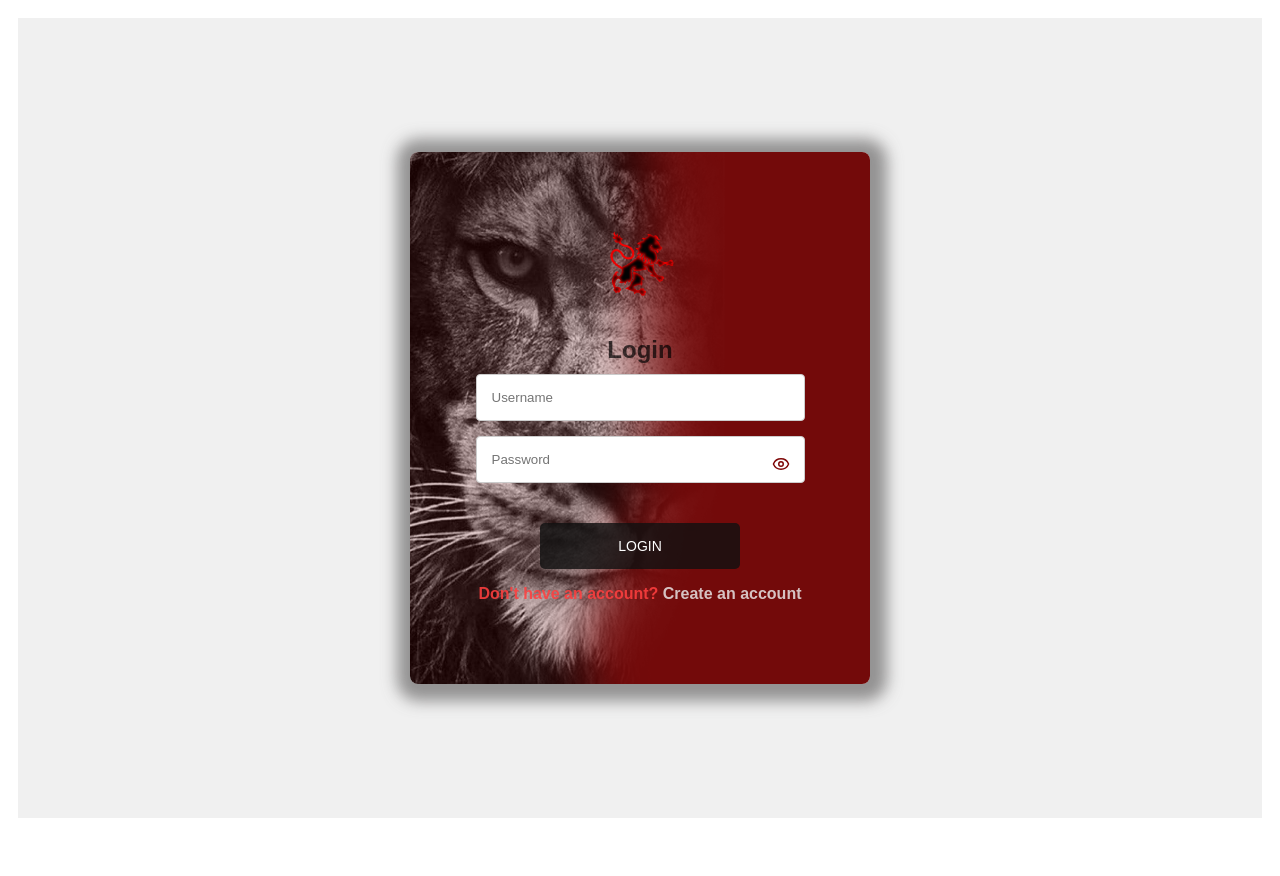
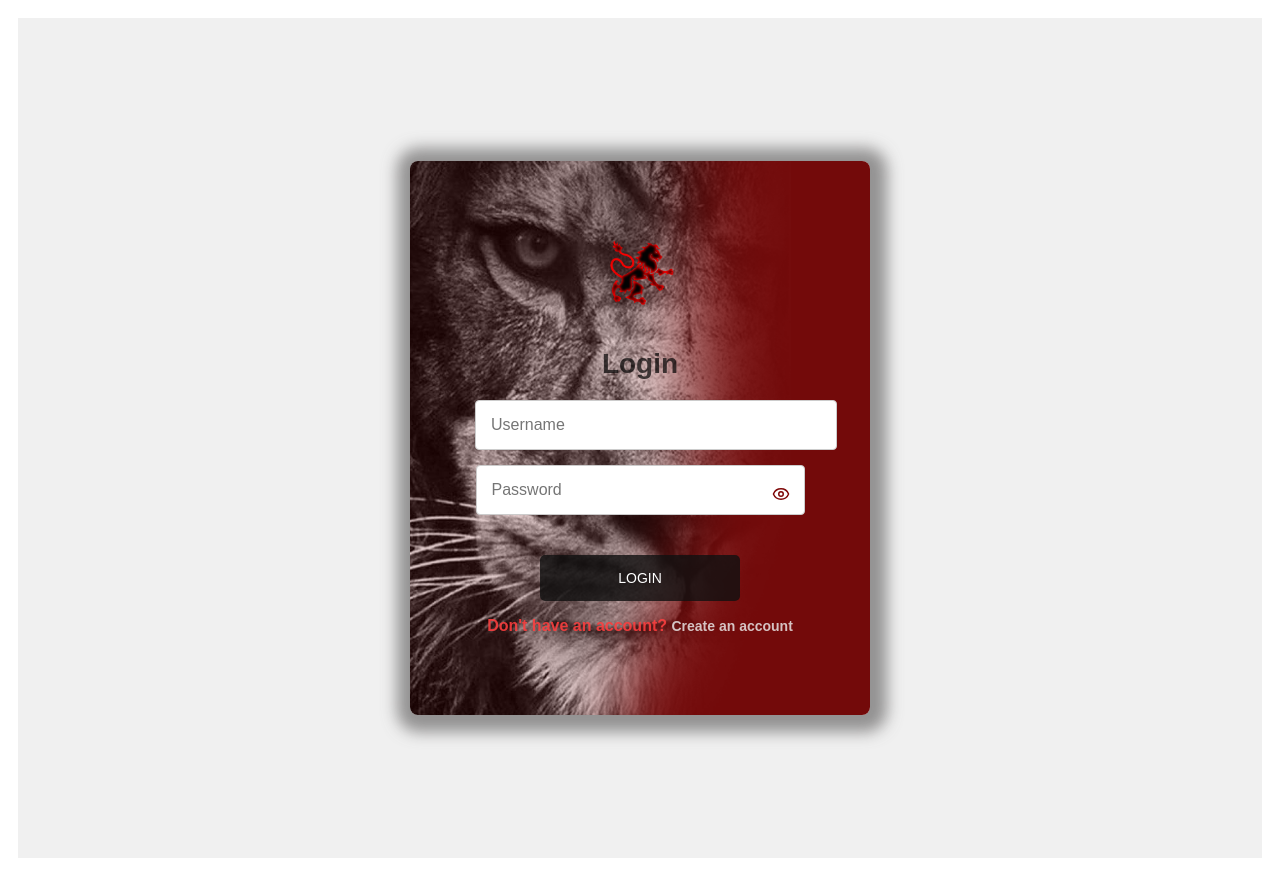
Before and after one commit to Spopo05/myprojet, a React (Create React App) app: page /login in a window 1280 px wide. Before the commit the page ends 836 px from the top, so only its background shows below. Built offline with nearby package versions, Linux system fonts and the light colour scheme; a web font is replaced by a local one.

Commit message:
$ git push origin master

```diff
--- a/src/App.css
+++ b/src/App.css
@@ -172,67 +172,98 @@ main{
 
 
 /* Login Page Styles */
+/* Mobile-first approach for the login container */
 .login-container {
   display: flex;
   justify-content: center;
   align-items: center;
-  height: 100vh;
+  min-height: 100vh; /* Use min-height to ensure it covers the full viewport */
   background-color: #f0f0f0;
+  padding: 20px; /* Add padding for better spacing on smaller screens */
 }
 
+/* Login form styling */
 .login-form {
   background-image: url(../src/assets/lionLOGIN.png);
   background-repeat: no-repeat;
-  background-size: contain;
+  background-size: cover; /* Use cover to ensure the image fills the container */
+  background-position: center; /* Center the background image */
   background-color: rgba(110, 1, 1, 0.962);
-  padding: 65px;
+  padding: 40px 20px; /* Adjust padding for better spacing on mobile */
   border-radius: 8px;
   box-shadow: 2px 2px 15px 15px rgba(110, 109, 109, 0.716);
-  width: 330px;
+  width: 100%; /* Make the form responsive */
+  max-width: 330px; /* Set a max-width for larger screens */
   text-align: center;
 }
 
+/* Heading styling */
 .login-form h2 {
   color: #000000b0;
-  margin-bottom: 10px;
+  margin-bottom: 20px; /* Increase margin for better spacing */
   font-family: 'Old English Five', sans-serif;
-
+  font-size: 24px; /* Adjust font size for better readability */
 }
 
+/* Input field styling */
 .login-form input {
-  width: 90%;
-  padding: 15px;
+  width: 100%; /* Full width for better responsiveness */
+  padding: 12px; /* Slightly reduce padding for smaller screens */
   margin-bottom: 15px;
   border: 1px solid #ccc;
   border-radius: 4px;
+  font-size: 16px; /* Ensure text is readable on mobile */
 }
 
-
+/* Disabled button styling */
 .login-form button:disabled {
   background-color: #ccc;
   cursor: not-allowed;
+  opacity: 0.7; /* Add opacity for better visual feedback */
 }
 
+/* Error message styling */
 .login-form ul {
   color: rgb(248, 5, 5);
   list-style-type: none;
   padding: 0;
+  margin-bottom: 15px; /* Add margin for better spacing */
 }
+
+/* Paragraph styling */
 .login-form p {
   font-family: 'Old English Five', sans-serif;
   color: rgba(255, 63, 63, 0.873);
+  margin-bottom: 15px; /* Add margin for better spacing */
 }
 
+/* Link styling */
 .login-form a {
   color: #eceaead2;
   text-decoration: none;
+  font-size: 14px; /* Adjust font size for better readability */
 }
 
+/* Hover effect for links */
 .login-form a:hover {
   font-weight: 750;
   color: #4d0101;
 }
 
+/* Media query for larger screens (optional) */
+@media (min-width: 768px) {
+  .login-form {
+    padding: 65px; /* Increase padding for larger screens */
+  }
+
+  .login-form h2 {
+    font-size: 28px; /* Increase font size for larger screens */
+  }
+
+  .login-form input {
+    padding: 15px; /* Increase padding for larger screens */
+  }
+}
 .create-account-container {
   display: flex;
   justify-content: center;
```
